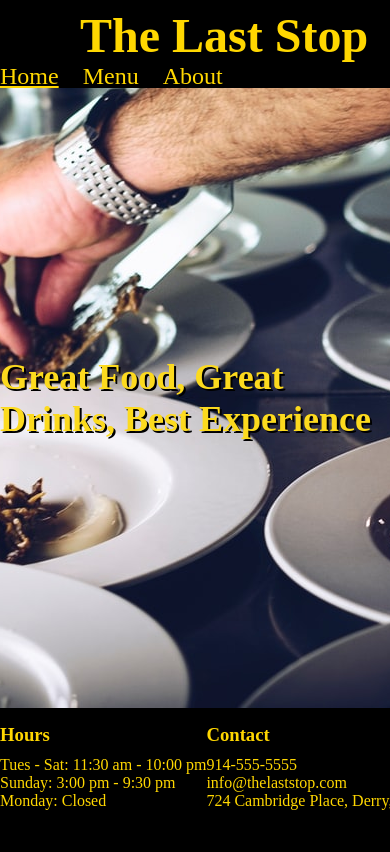
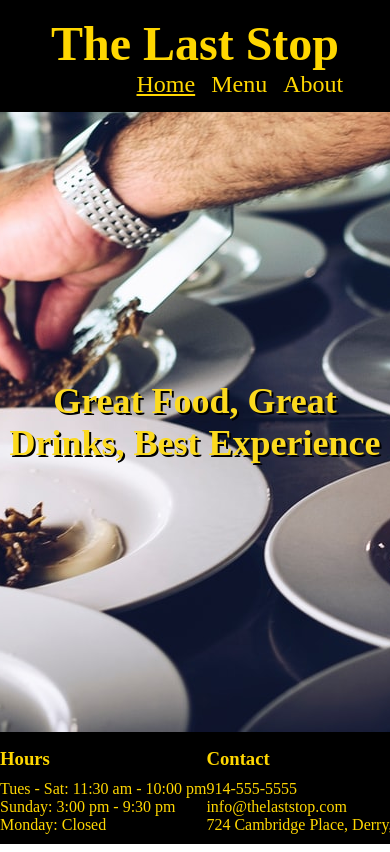
Before and after one commit to wsa138/restaurant-page, a plain HTML site: page index.html in a window 390 px wide. Shown: the top 852 px of the page. Drawn offline with Linux system fonts and the light colour scheme.

Commit message:
Added media query styling for header.

```diff
--- a/style.css
+++ b/style.css
@@ -29,7 +29,6 @@
 
 #infoSection {
     background-color: rgb(66, 61, 61);
-    height: 40rem;
     display: flex;
     flex-direction: column;
     align-items: center;
@@ -110,6 +109,7 @@
     margin: auto;
     color: rgb(252, 218, 30);;
     text-shadow:black 2px 2px;
+    text-align: center;
 }
 
 #aboutContainer {
@@ -126,3 +126,50 @@
     color: rgb(252, 218, 30);;
     text-shadow:black 2px 2px;
 }
+
+@media (max-width: 900px) {
+    #pageHeader {
+        display: flex;
+        flex-wrap: nowrap;
+        flex-direction: column;
+        height: 5rem;
+        padding: 1rem 1rem 1rem 1rem;
+    }
+    #navList {
+        height: 100%;
+        display: flex;
+        flex-direction: row;
+        justify-content: space-evenly;
+        width: 30vw;
+        align-items: center;
+        margin: auto;
+    }
+
+    #name {
+        margin-left: 0rem;
+        margin-top: 0rem;
+        font-size: 3rem;
+        margin: auto;
+    }
+
+    .navBtn {
+        list-style-type: none;
+        font-size: 1.5rem;
+        margin-bottom: 0rem;
+        margin-right: 0rem;
+        cursor: pointer;
+    }
+
+    #menuButton {
+        padding: 0 1rem 0 1rem;
+    }
+
+    #pageFooter {
+        background-color: black;
+        height: 7rem;
+        display: flex;
+        flex-direction: column;
+        flex-wrap: wrap;
+        align-content: space-around;
+    }
+}
```
